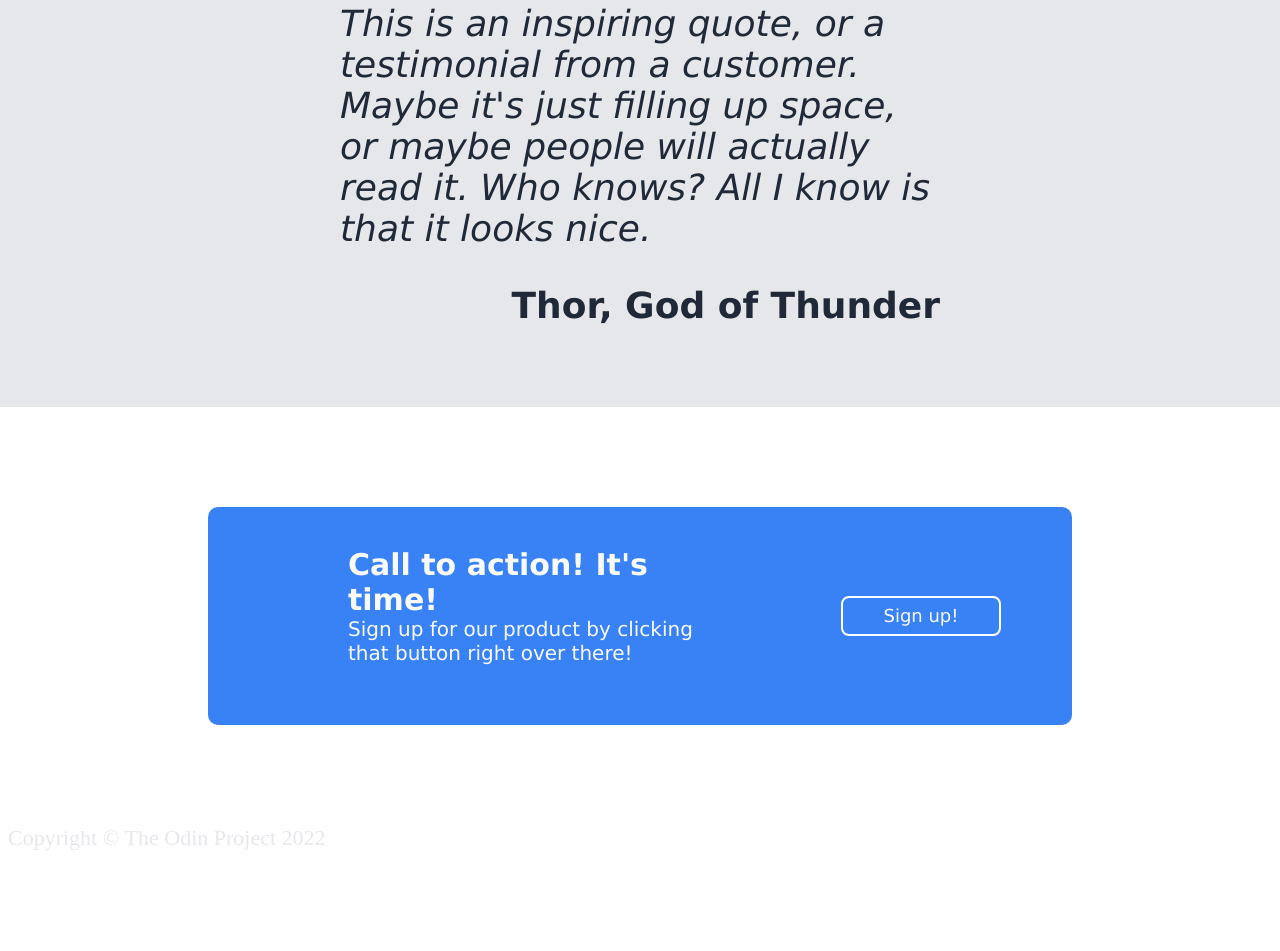
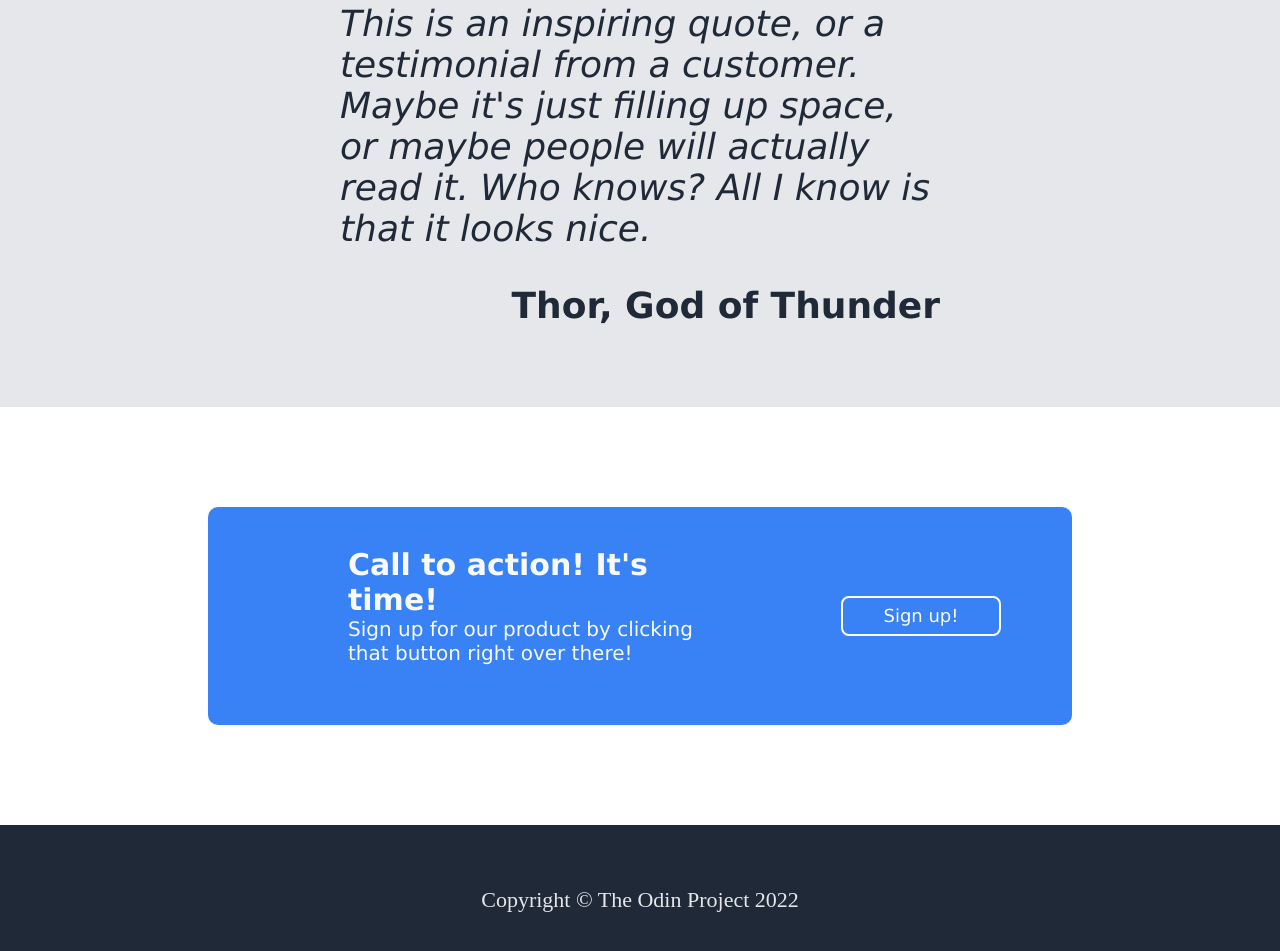
Before and after one commit to jonahfreeman/Landing-Page, a plain HTML site: page index.html in a window 1280 px wide. Shown: the part 1364-2315 px from the top of the page. Before the commit the page ends 2237 px from the top, so only its background shows below. Drawn offline with Linux system fonts and the light colour scheme; files whose address does not match are found by name.

Commit message:
Styled the footer

```diff
--- a/styles.css
+++ b/styles.css
@@ -1,9 +1,6 @@
+
 body {
 }
-
-div {
-}
-
 /* Top defines the the header section with the logo and the links */
 
 #top {
@@ -221,3 +218,12 @@ h2 {
     font-size: 18px;
     color:#f9faf8;
 }
+
+footer {
+    background-color: #1f2937;
+    color:#f9faf8;
+    font-size: 36px;
+    padding: 40px;
+    text-align: center;
+    margin: 0px -8px -8px -8px;
+}
```
